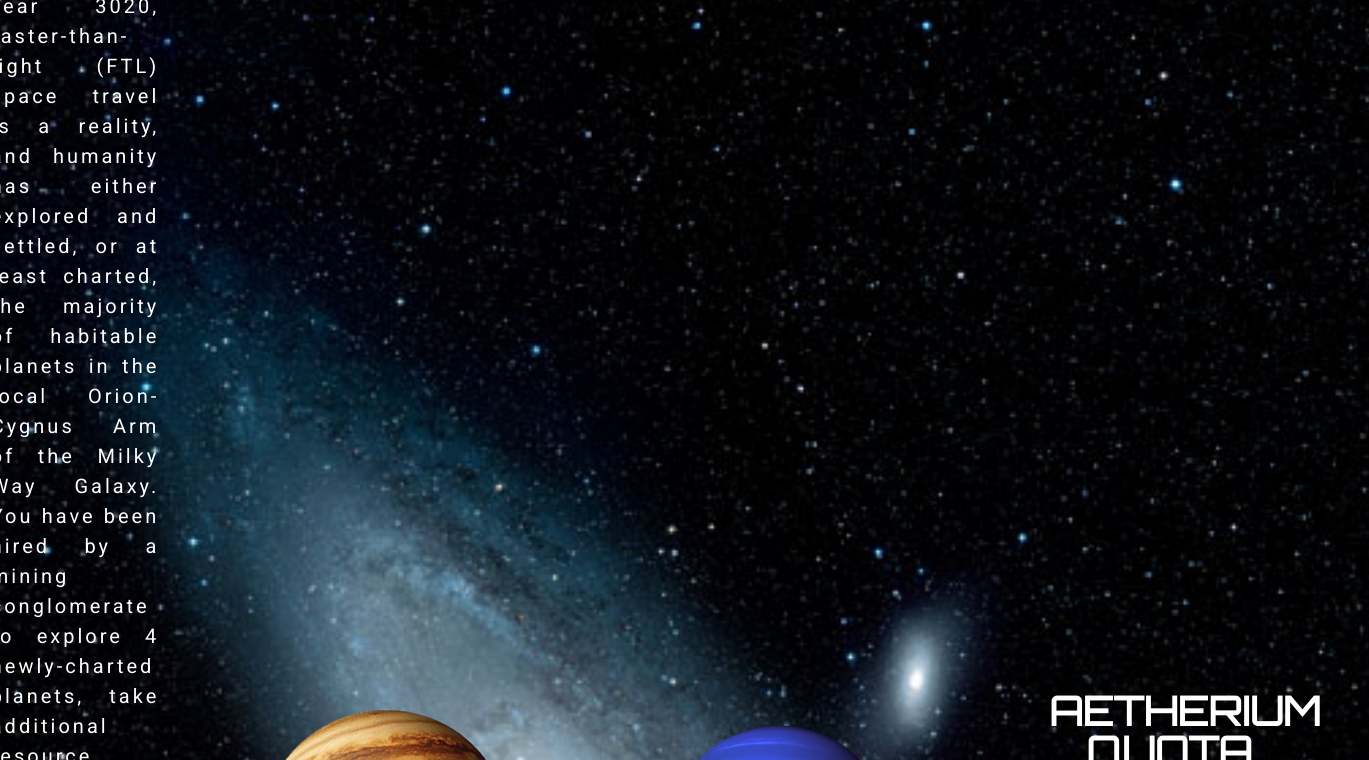
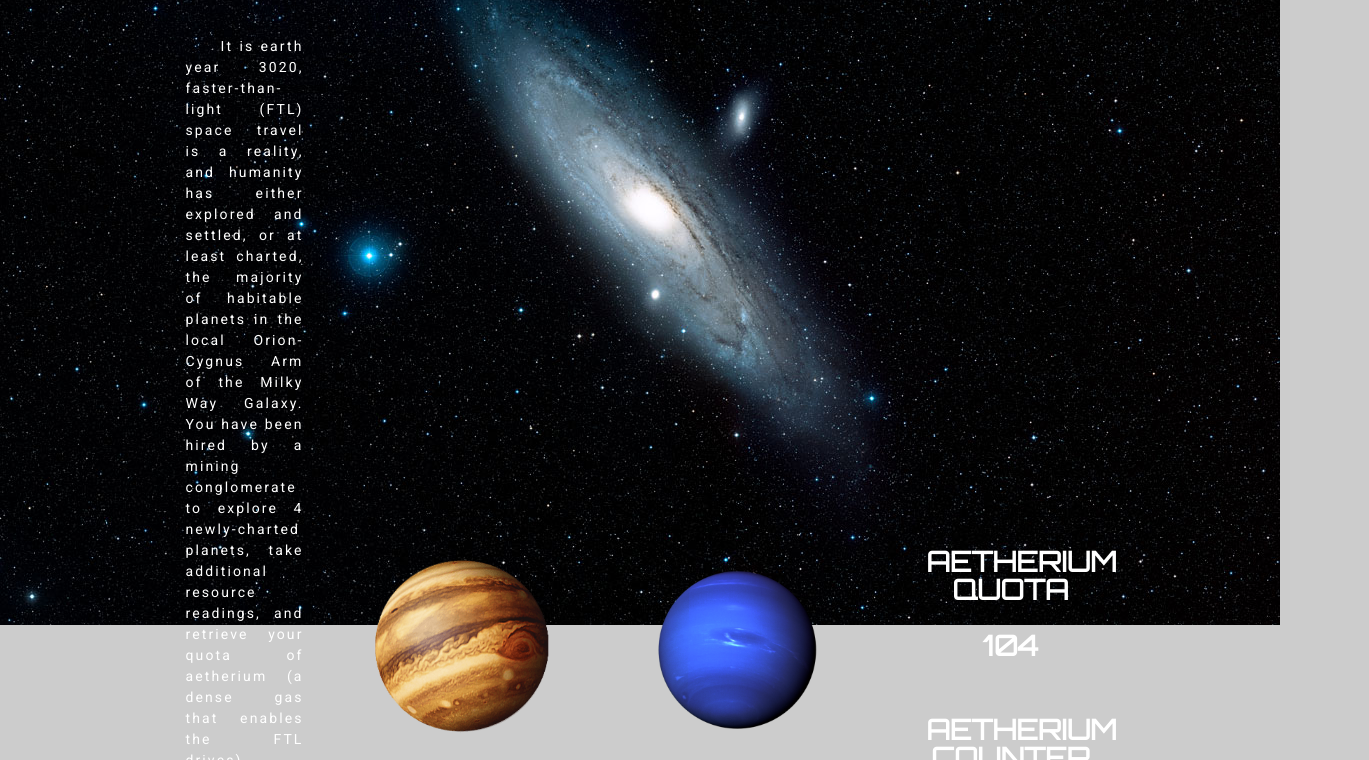
Before and after one commit to DesireeWard/Unit-4-Game, a plain HTML site: page index.html in a window 1280 px wide. Shown: the part 189-949 px from the top of the page, 1369 px wide, since content can reach past the window. Drawn offline with nearby package versions, Linux system fonts and the light colour scheme.

Commit message:
2 changes in css stylesheet to make it so the user doesn't have to zoom out to see the page properly

```diff
--- a/assets/css/style.css
+++ b/assets/css/style.css
@@ -10,7 +10,9 @@ body {
 }
 
 html {
-    min-height: 100%;
+    width: 100%;
+    height: 100%;
+    transform: scale(70%);
 }
 
 h1 {
```
